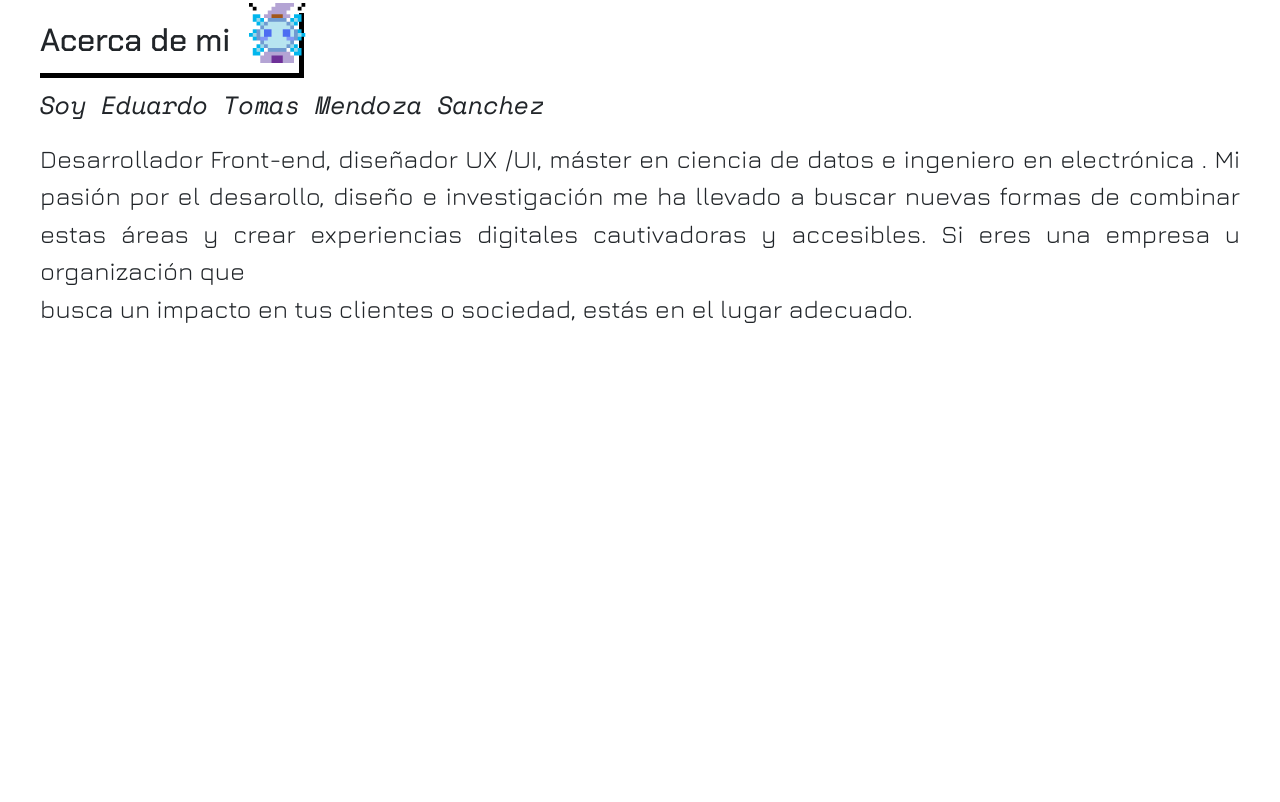
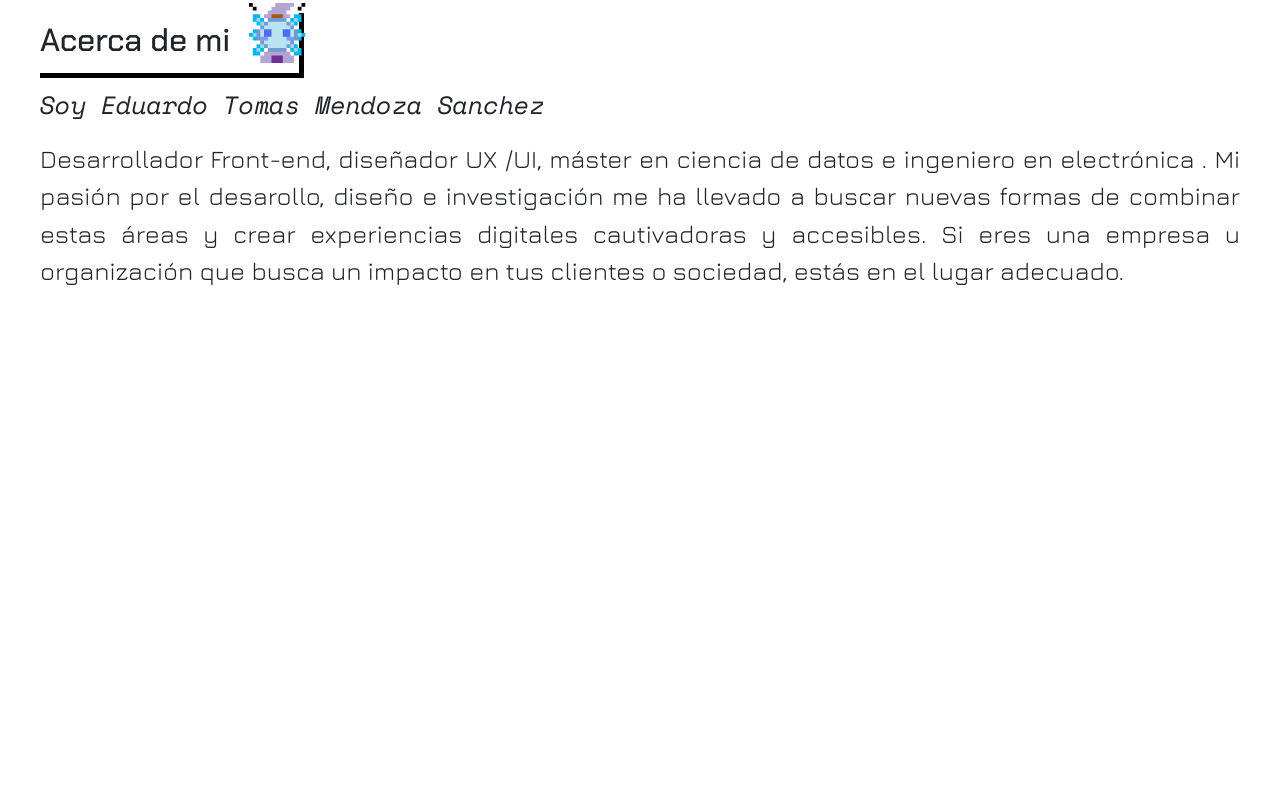
Before and after one commit to Eduardoqro/PortafolioEduardo, a plain HTML site: page index.html in a window 1280 px wide. Shown: the part 1078-1880 px from the top of the page. Drawn offline with nearby package versions, Linux system fonts and the light colour scheme; files whose address does not match are found by name.

Commit message:
Update index.html

```diff
--- a/index.html
+++ b/index.html
@@ -66,7 +66,7 @@
       <div class="marco" id="area-especifica">
         <h2 >Acerca de mi <img class="gifacerca" src="../Imagenes/Gif/Perfilgif.gif" alt="GIF animado"></h2>
         <p class="textnombre">Soy Eduardo Tomas Mendoza Sanchez</p>
-        <p class="textomi">Desarrollador Front-end, diseñador UX /UI, máster en ciencia de datos e ingeniero en electrónica . Mi pasión por el desarollo, diseño e investigación me ha llevado a buscar nuevas formas de combinar estas áreas y crear experiencias digitales cautivadoras y accesibles. Si eres una empresa u organización que <br>busca un impacto en tus clientes o sociedad, estás en el lugar adecuado. </p>
+        <p class="textomi">Desarrollador Front-end, diseñador UX /UI, máster en ciencia de datos e ingeniero en electrónica . Mi pasión por el desarollo, diseño e investigación me ha llevado a buscar nuevas formas de combinar estas áreas y crear experiencias digitales cautivadoras y accesibles. Si eres una empresa u organización que busca un impacto en tus clientes o sociedad, estás en el lugar adecuado. </p>
       </div>
       <!-- Experiencia -->
       <div class="marco" id="area-especifica1">
```
